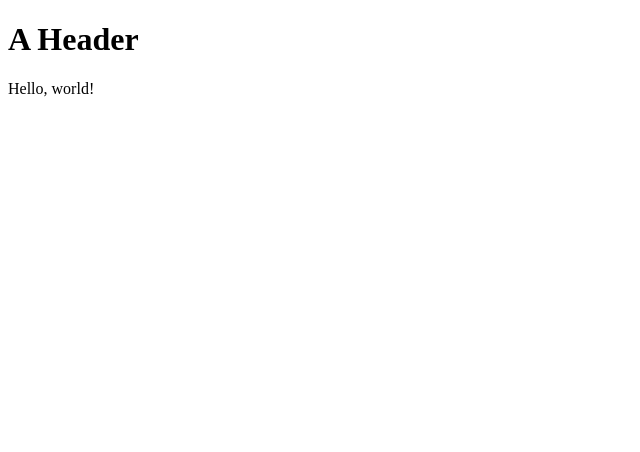
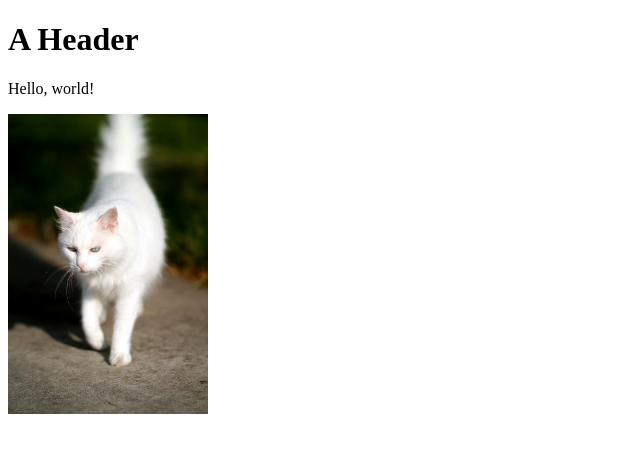
Before and after one commit to jzheng69/davepape.github.io, a plain HTML site: page hello.html in a window 1280 px wide. Shown: the whole page, without its empty margins (0-640 px from the left). Drawn offline with Linux system fonts and the light colour scheme.

Commit message:
Update hello.html
added image

```diff
--- a/hello.html
+++ b/hello.html
@@ -10,6 +10,7 @@
  <p>
     Hello, world!
 </p>
+    <img src="sasha.jpg" width="200">
 
 </body>
 
```
